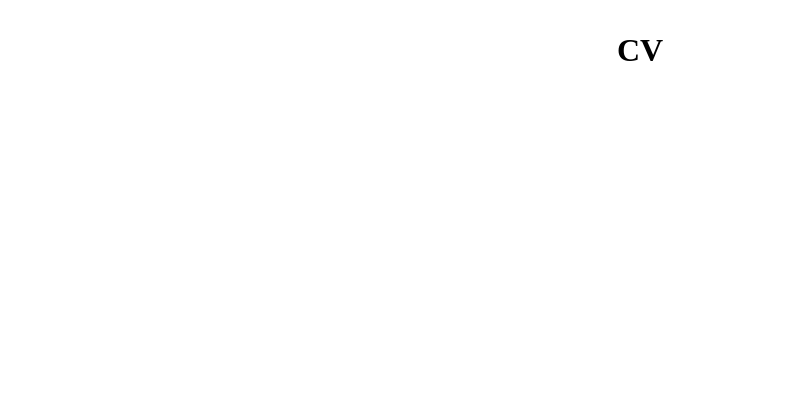
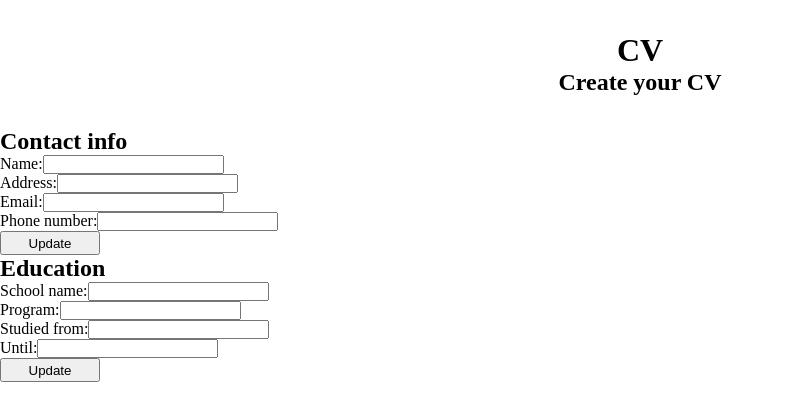
Before and after one commit to Jestim/cv-project, a React (Create React App) app: page / in a window 1280 px wide. Shown: the top 420 px of the page, without its empty margins (0-785 px from the left). Built offline with nearby package versions, Linux system fonts and the light colour scheme.

Commit message:
Header, contact- and education-edit components created

```diff
--- a/src/App.js
+++ b/src/App.js
@@ -1,4 +1,6 @@
 import react from 'react';
+import ContactInfoEdit from './components/ContactInfoEdit';
+import EducationInfoEdit from './components/EducationInfoEdit';
 import Header from './components/Header';
 
 class App extends react.Component {
@@ -10,6 +12,8 @@ class App extends react.Component {
     return (
       <div className="App">
         <Header />
+        <ContactInfoEdit />
+        <EducationInfoEdit />
       </div>
     );
   }
--- /dev/null
+++ b/src/components/ContactInfoEdit.js
@@ -0,0 +1,34 @@
+import react from 'react';
+
+class ContactInfoEdit extends react.Component {
+	render () {
+		return (
+			<div className='contact-info-edit'>
+				<h2 className='contact-info-edit-header'>
+					Contact info
+				</h2>
+				<form className='contact-info-form'>
+				<label htmlFor='name'>
+					Name:
+					<input id='name' type='text' />
+				</label>
+				<label htmlFor='address'>
+					Address:
+					<input id='address' type="text" />
+				</label>
+				<label htmlFor='email'>
+					Email:
+					<input id='email' type='email' />
+				</label>
+				<label htmlFor='phone-number'>
+					Phone number:
+					<input id='phone-number' type='text' />
+				</label>
+				<button className='submit-button' type='submit'>Update</button>
+			</form>
+			</div>
+		);
+	}
+}
+
+export default ContactInfoEdit;
--- /dev/null
+++ b/src/components/EducationInfoEdit.js
@@ -0,0 +1,34 @@
+import react from "react";
+
+class EducationInfoEdit extends react.Component {
+	render () {
+		return (
+			<div className="education-info-edit">
+				<h2 className="eduction-info-edit-header">
+					Education
+				</h2>
+				<form className="education-info-form">
+					<label htmlFor="school">
+						School name:
+						<input id="school" type="text" />
+					</label>
+					<label htmlFor="program">
+						Program:
+						<input id="program" type="text" />
+					</label>
+					<label htmlFor="from-edu">
+						Studied from:
+						<input id="from-edu" type="text" />
+					</label>
+					<label htmlFor="to-edu">
+						Until:
+						<input id="to-edu" type="text" />
+					</label>
+					<button className='submit-button' type='submit'>Update</button>
+				</form>
+			</div>
+		);
+	}
+}
+
+export default EducationInfoEdit;
--- a/src/components/Header.js
+++ b/src/components/Header.js
@@ -7,6 +7,9 @@ class Header extends react.Component {
 				<h1 className='header-text'>
 					CV
 				</h1>
+				<h2 className='header-description'>
+					Create your CV
+				</h2>
 			</div>
 		);
 	}
--- a/src/styles/App.css
+++ b/src/styles/App.css
@@ -4,7 +4,28 @@
     padding: 0;
 }
 
+body {
+    width: 100%;
+    height: 100%;
+}
+
+.submit-button {
+    width: 100px;
+    height: 1.5rem;
+}
+
 .header {
     text-align: center;
     padding: 2rem;
 }
+
+.contact-info-edit,
+.education-info-edit {
+    width: 30vw;
+}
+
+.contact-info-form,
+.education-info-form {
+    display: flex;
+    flex-direction: column;
+}
```
